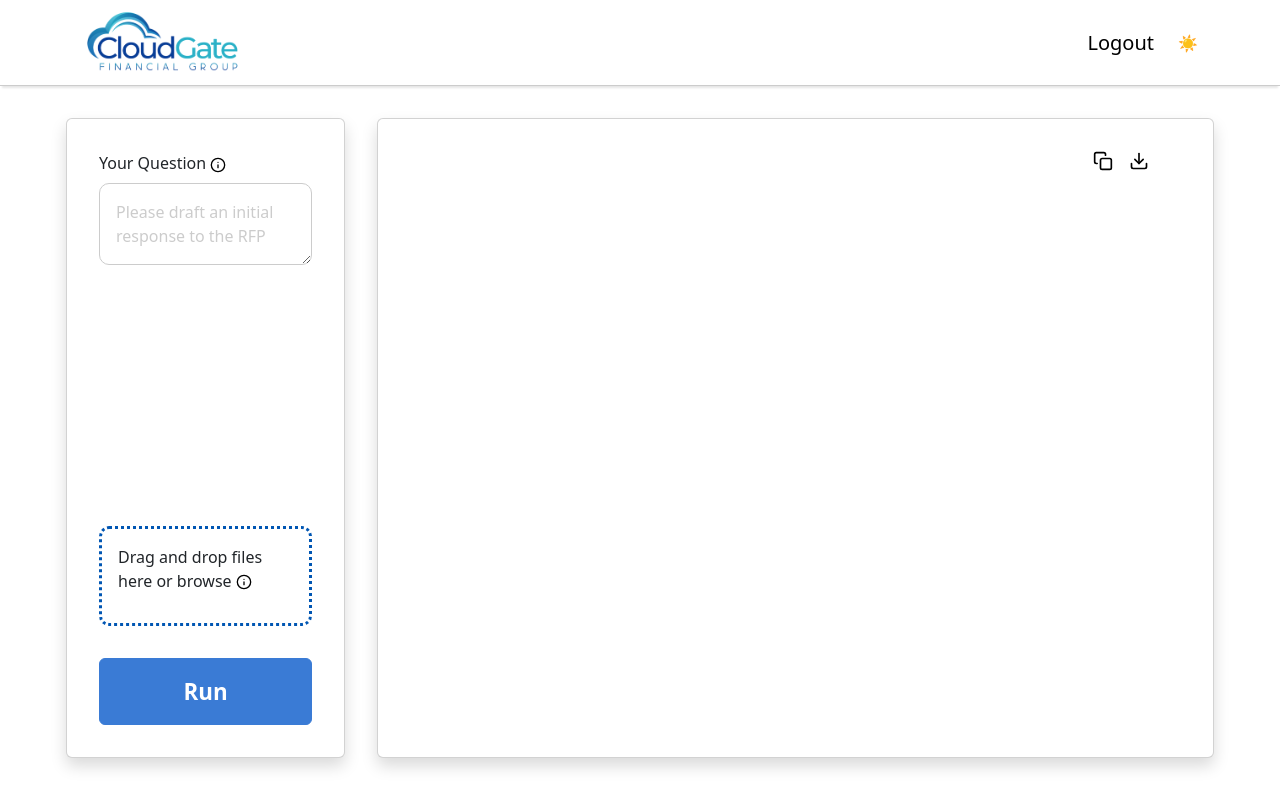
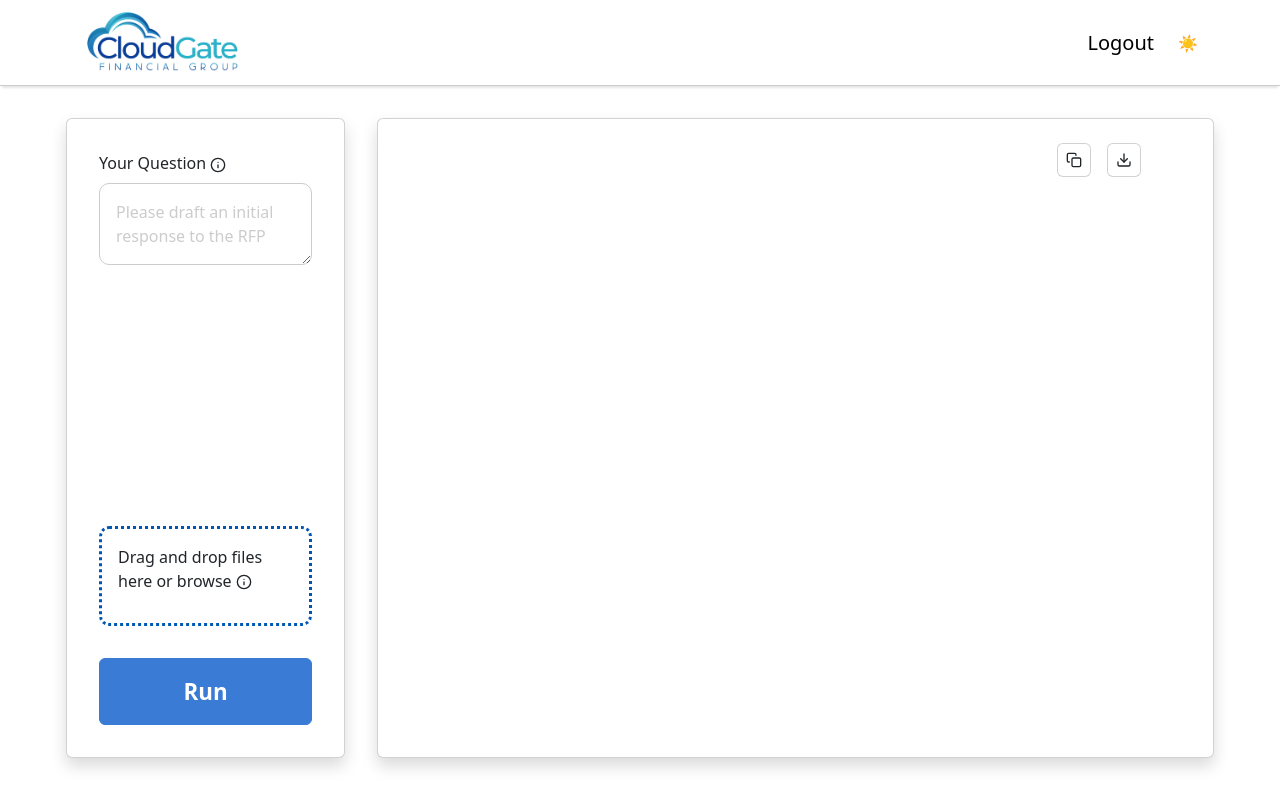
Before and after one commit to asad-amjad/bot-app, a React (Vite) app: page /#/dashboard in a window 1280 px wide. Built offline with nearby package versions, Linux system fonts and the light colour scheme.

Commit message:
new changes

```diff
--- a/package.json
+++ b/package.json
@@ -11,10 +11,12 @@
   },
   "dependencies": {
     "bootstrap": "^5.3.3",
+    "feather-icons": "^4.29.2",
     "marked": "^14.0.0",
     "react": "^18.3.1",
     "react-bootstrap": "^2.10.4",
     "react-dom": "^18.3.1",
+    "react-icons": "^5.2.0",
     "react-router-dom": "^6.26.1",
     "react-tooltip": "^5.28.0"
   },
--- a/src/Dashboard.jsx
+++ b/src/Dashboard.jsx
@@ -12,8 +12,9 @@ import {
 } from "react-bootstrap";
 import LeftPanel from "./LeftPanel";
 import styles from "./Dashboard.module.css";
-import copyIcon from "./assets/copy.svg";
-import downloadIcon from "./assets/download.svg";
+import { FiDownload } from "react-icons/fi";
+import { FiCopy } from "react-icons/fi";
+import Tooltip from "./components/tooltip/Tooltip";
 
 const Dashboard = () => {
   // const [query, setQuery] = useState("");
@@ -46,20 +47,20 @@ const Dashboard = () => {
         />
         <Card className={`col-md-9 ${styles.rightPanel} shadow `}>
           <CardBody>
-            <div className={styles.contentHeader}>
-              <img
-                src={copyIcon}
-                className="logo react"
-                alt="React logo"
-                width={20}
-              />
-              <img
-                src={downloadIcon}
-                className="logo react"
-                alt="React logo"
-                width={20}
-              />
+            <div className={`${styles.contentHeader}`}>
+              <Tooltip content="Copy content" place="bottom">
+                <div className="card p-2" role="button">
+                  <FiCopy />
+                </div>
+              </Tooltip>
+
+              <Tooltip content="Download file" place="bottom" >
+                <div className="card p-2" role="button">
+                  <FiDownload />
+                </div>
+              </Tooltip>
             </div>
+
             {loading ? (
               <div className="d-flex justify-content-center align-items-center h-100">
                 <div className="spinner-border" role="status">
--- a/src/Dashboard.module.css
+++ b/src/Dashboard.module.css
@@ -82,11 +82,11 @@
 .contentHeader{
   /* background-color: aqua; */
   display: flex;
+  flex-direction: row;
   justify-content: end;
   gap: 1rem;
-  margin-right: 1rem;
-  /* background-color: red; */
-  padding: 1rem;
+  margin-right: 2rem;
+  padding: 0.5rem;
   margin-top: -1rem;
 }
 
--- a/src/LeftPanel.jsx
+++ b/src/LeftPanel.jsx
@@ -2,11 +2,11 @@ import { useState } from "react";
 import { Card, CardBody, Badge, CloseButton, Form } from "react-bootstrap";
 import styles from "./Dashboard.module.css";
 import Tooltip from "./components/tooltip/Tooltip"; // Import the enhanced Tooltip component
-import infoIcon from "./assets/info.svg";
 import SubmitButton from "./components/button/Button";
+import { FiInfo } from "react-icons/fi";
 
+// eslint-disable-next-line react/prop-types
 const LeftPanel = ({ handleQuerySubmit, handleFileUpload, loading }) => {
-  const [query, setQuery] = useState("");
   const [selectedFiles, setSelectedFiles] = useState([]);
   const [dragging, setDragging] = useState(false);
 
@@ -44,12 +44,7 @@ const LeftPanel = ({ handleQuerySubmit, handleFileUpload, loading }) => {
           <Form.Label>
             Your Question{" "}
             <Tooltip content="Please enter your question here." place="bottom">
-              <img
-                src={infoIcon}
-                className="logo react"
-                alt="React logo"
-                width={16}
-              />
+              <FiInfo />
             </Tooltip>
           </Form.Label>
           <textarea
@@ -96,12 +91,7 @@ const LeftPanel = ({ handleQuerySubmit, handleFileUpload, loading }) => {
               <span className="text-highlight" style={{ cursor: "pointer" }}>
                 browse{" "}
                 <Tooltip content="Supported file type ...(pending)" place="top">
-                  <img
-                    src={infoIcon}
-                    className="logo react"
-                    alt="React logo"
-                    width={16}
-                  />
+                  <FiInfo />
                 </Tooltip>
               </span>
             </label>
--- a/src/components/navbar/TopNavbar.jsx
+++ b/src/components/navbar/TopNavbar.jsx
@@ -18,7 +18,7 @@ const TopNavbar = () => {
           />
         </Link>
         <div className="d-flex align-items-center gap-2">
-          <Navbar.Brand href="#home">Logout</Navbar.Brand>
+          <Navbar.Brand href="/dashboard">Logout</Navbar.Brand>
           <ThemeMode />
         </div>
       </Container>
```
Also changed, not shown: src/index.css (line endings or trailing spaces), 1 other file (tests, documents, lock files or other folders).
